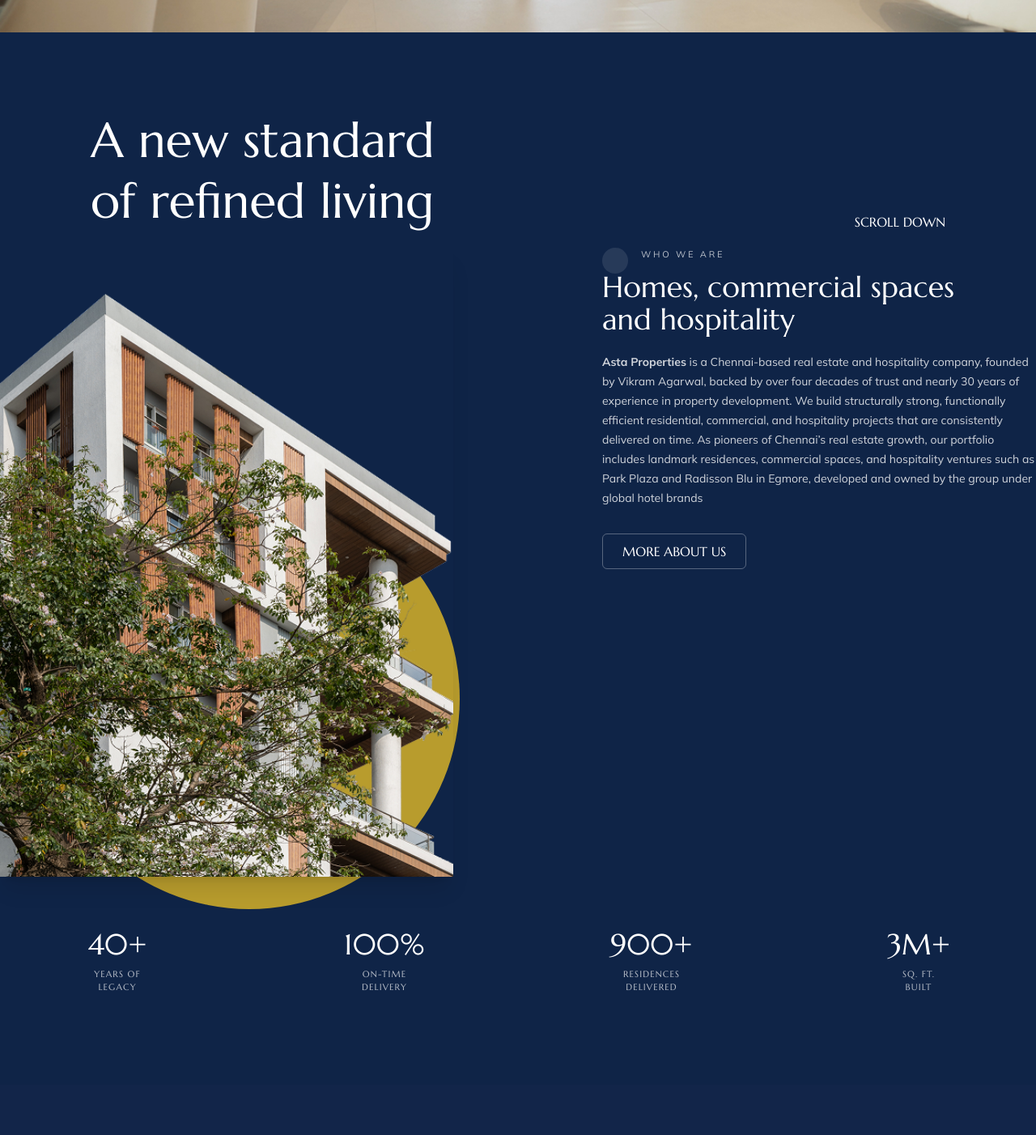
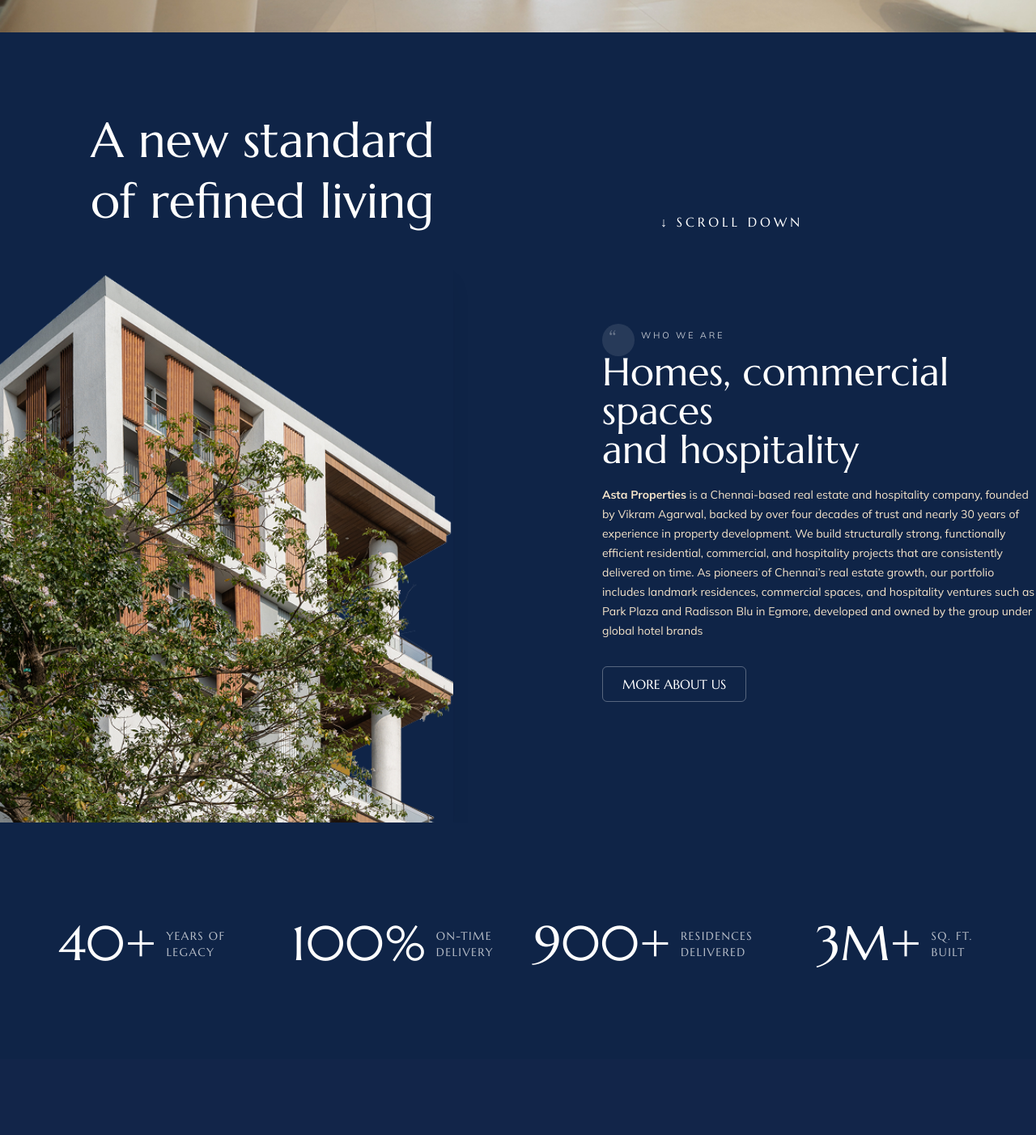
Before and after one commit to muha-mmed-ms/asta, a React (Vite) app: page / in a window 1280 px wide. Shown: the part 680-2082 px from the top of the page at 81% size. Built offline with nearby package versions, Linux system fonts and the light colour scheme.

Commit message:
css updated

```diff
--- a/src/App.jsx
+++ b/src/App.jsx
@@ -25,17 +25,17 @@ function App() {
         <WhoWeAre />
         <Projects />
         <WhyChooseUs />
-        <LegacyOfTrust />
         {/* <Features /> */}
         {/* <About /> */}
         <Testimonials />
-        <Cta />
-        <PropertyShowcase />
+        <LegacyOfTrust />
+        {/* <Cta /> */}
+        {/* <PropertyShowcase />
         <Highlights />
         <DistinctionHero />
         <RoomGallery />
         <Contact />
-        <GetInTouch />
+        <GetInTouch /> */}
       </main>
       <Footer />
     </div>
--- a/src/components/WhoWeAre.jsx
+++ b/src/components/WhoWeAre.jsx
@@ -2,43 +2,50 @@ export default function WhoWeAre({ imageSrc = "/images/whoweare.png" }) {
   return (
     <section className="relative overflow-hidden bg-[#0f2447] text-white">
       <div className="mx-auto pt-16 lg:pt-24 pb-20 lg:pb-28">
-        <div className="flex justify-between items-end mb-5 px-28">
-            <h1 className="font-heading font-normal text-[36px] sm:text-[48px] lg:text-6xl leading-tight">
-              A new standard
-              <br />
-              of refined living
-            </h1>
-            <div>
-                SCROLL DOWN
-            </div>
+        <div className="flex justify-between items-end mb-10 px-28">
+          <h1 className="font-heading font-normal text-[36px] sm:text-[48px] lg:text-6xl leading-tight">
+            A new standard
+            <br />
+            of refined living
+          </h1>
+          <button
+            type="button"
+            onClick={() => window.scrollTo({ top: window.innerHeight, behavior: 'smooth' })}
+            className="inline-flex items-center gap-2 text-base uppercase tracking-[0.25em] text-white hover:text-white pr-44"
+          >
+            {/* <span className="inline-block w-8 h-px bg-white/40" aria-hidden="true"></span> */}
+            <span aria-hidden="true">↓</span>
+            <span>Scroll Down</span>
+          </button>
         </div>
-        <div className="grid grid-cols-1 lg:grid-cols-2 gap-12 items-start">
+        <div className="grid grid-cols-1 lg:grid-cols-2 gap-12 items-start overflow-hidden">
           {/* Left: Headline + Visual */}
           <div className="relative">
 
             {/* Visual */}
             <div className=" relative">
-              <div className="absolute left-1/3 md:left-1/2 bottom-[-40px] translate-x-[-50%] w-[520px] h-[520px] rounded-full bg-[#b89c2d] hidden md:block" aria-hidden="true"></div>
+              <div className="absolute right-[180px] bottom-[-175px] w-[560px] h-[560px] rounded-full bg-[#B2862D] hidden md:block" aria-hidden="true"></div>
               <img
                 src={imageSrc}
                 alt="Who we are visual"
-                className="relative z-10 w-[560px] max-w-full object-cover shadow-xl"
+                className="relative z-10 w-[560px] h-[690px] max-w-full object-cover shadow-xl"
               />
             </div>
           </div>
 
           {/* Right: Copy */}
-          <div className="relative pl-20">
+          <div className="relative pl-20 pt-20">
             <div className="relative pl-12">
-              <span className="absolute left-0 top-0 w-8 h-8 rounded-full bg-white/10" aria-hidden="true"></span>
+              <span className="absolute left-0 top-[-6px] w-10 h-10 rounded-full bg-white/10" aria-hidden="true"></span>
+              <span className="absolute left-2 top-[-2px] text-white/30 text-3xl leading-none" aria-hidden="true">“</span>
               <p className="uppercase font-sans tracking-[0.25em] text-[11px] text-white/70">Who we are</p>
             </div>
-            <h2 className="mt-3 font-heading text-2xl sm:text-4xl">
+            <h2 className="mt-3 font-heading text-3xl sm:text-5xl">
               Homes, commercial spaces
               <br />
               and hospitality
             </h2>
-            <p className="mt-5 font-sans text-sm leading-6 text-white/80 max-w-prose">
+            <p className="mt-5 font-sans text-sm leading-6 text-[#F6E5CA] max-w-prose">
               <strong className="font-sans">Asta Properties</strong> is a Chennai-based real estate and hospitality company, founded by Vikram Agarwal, backed by over four decades of trust and nearly 30 years of experience in property development. We build structurally strong, functionally efficient residential, commercial, and hospitality projects that are consistently delivered on time. As pioneers of Chennai’s real estate growth, our portfolio includes landmark residences, commercial spaces, and hospitality ventures such as Park Plaza and Radisson Blu in Egmore, developed and owned by the group under global hotel brands
             </p>
             <button className="mt-8 inline-flex items-center h-11 px-6 rounded-md border border-white/30 hover:border-white/60">
@@ -48,22 +55,22 @@ export default function WhoWeAre({ imageSrc = "/images/whoweare.png" }) {
         </div>
 
         {/* Stats Row */}
-        <div className="mt-16 grid grid-cols-2 lg:grid-cols-4 gap-10 text-center">
-          <div>
-            <div className="font-heading text-4xl">40+</div>
-            <div className="mt-2 text-[11px] uppercase tracking-widest text-white/70">Years of<br />Legacy</div>
+        <div className="relative z-[9999] mt-30 grid grid-cols-2 lg:grid-cols-4 gap-10 text-center px-10">
+          <div className="flex items-center justify-center gap-3">
+            <div className="font-heading text-6xl">40+</div>
+            <div className=" text-sm font-normal uppercase tracking-widest text-white/70 text-left">Years of<br />Legacy</div>
           </div>
-          <div>
-            <div className="font-heading text-4xl">100%</div>
-            <div className="mt-2 text-[11px] uppercase tracking-widest text-white/70">On-time<br />Delivery</div>
+          <div className="flex items-center justify-center gap-3">
+            <div className="font-heading text-6xl">100%</div>
+            <div className=" text-sm font-normal uppercase tracking-widest text-white/70 text-left">On-time<br />Delivery</div>
           </div>
-          <div>
-            <div className="font-heading text-4xl">900+</div>
-            <div className="mt-2 text-[11px] uppercase tracking-widest text-white/70">Residences<br />Delivered</div>
+          <div className="flex items-center justify-center gap-3">
+            <div className="font-heading text-6xl">900+</div>
+            <div className=" text-sm font-normal uppercase tracking-widest text-white/70 text-left">Residences<br />Delivered</div>
           </div>
-          <div>
-            <div className="font-heading text-4xl">3M+</div>
-            <div className="mt-2 text-[11px] uppercase tracking-widest text-white/70">Sq. Ft.<br />Built</div>
+          <div className="flex items-center justify-center gap-3">
+            <div className="font-heading text-6xl">3M+</div>
+            <div className=" text-sm font-normal uppercase tracking-widest text-white/70 text-left">Sq. Ft.<br />Built</div>
           </div>
         </div>
       </div>
--- a/src/components/WhyChooseUs.jsx
+++ b/src/components/WhyChooseUs.jsx
@@ -69,7 +69,7 @@ export default function WhyChooseUs() {
               </div>
               <div>
                 <h3 className="text-lg font-semibold font-sans">{title}</h3>
-                <p className="mt-2 text-sm leading-6 text-white/80 max-w-prose">{description}</p>
+                <p className="mt-2 text-sm leading-6 text-[#F6E5CA] max-w-prose">{description}</p>
               </div>
             </div>
           ))}
```
